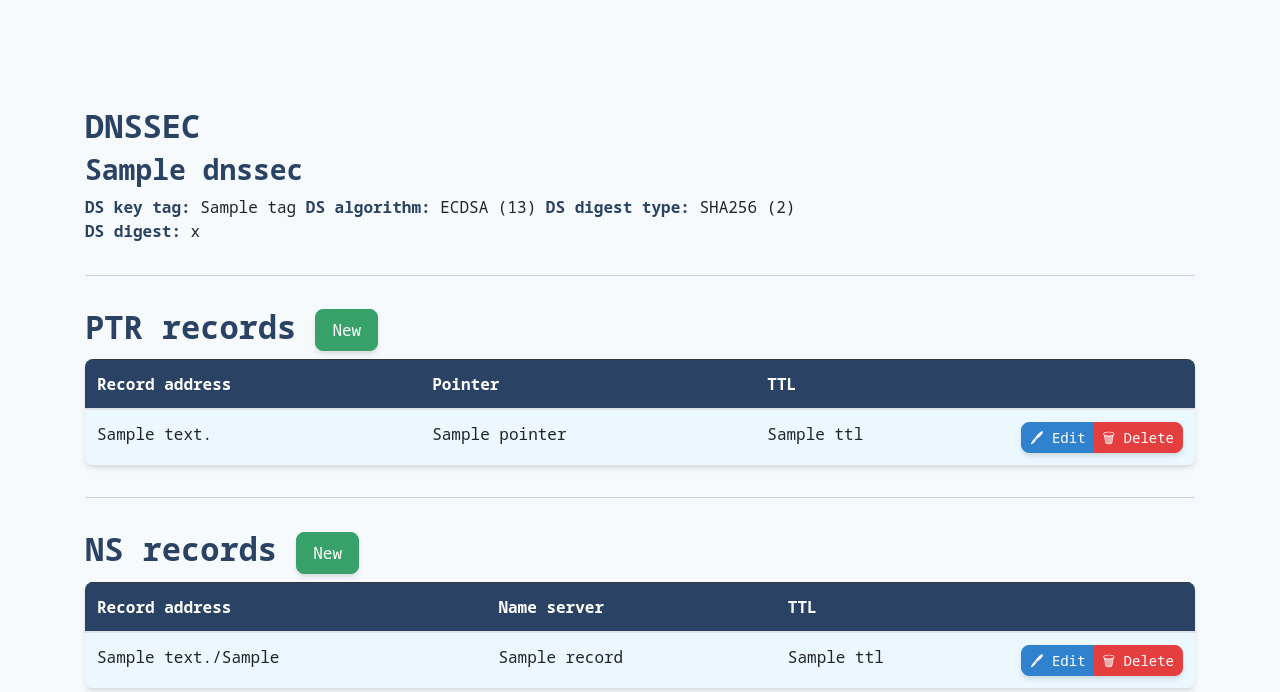
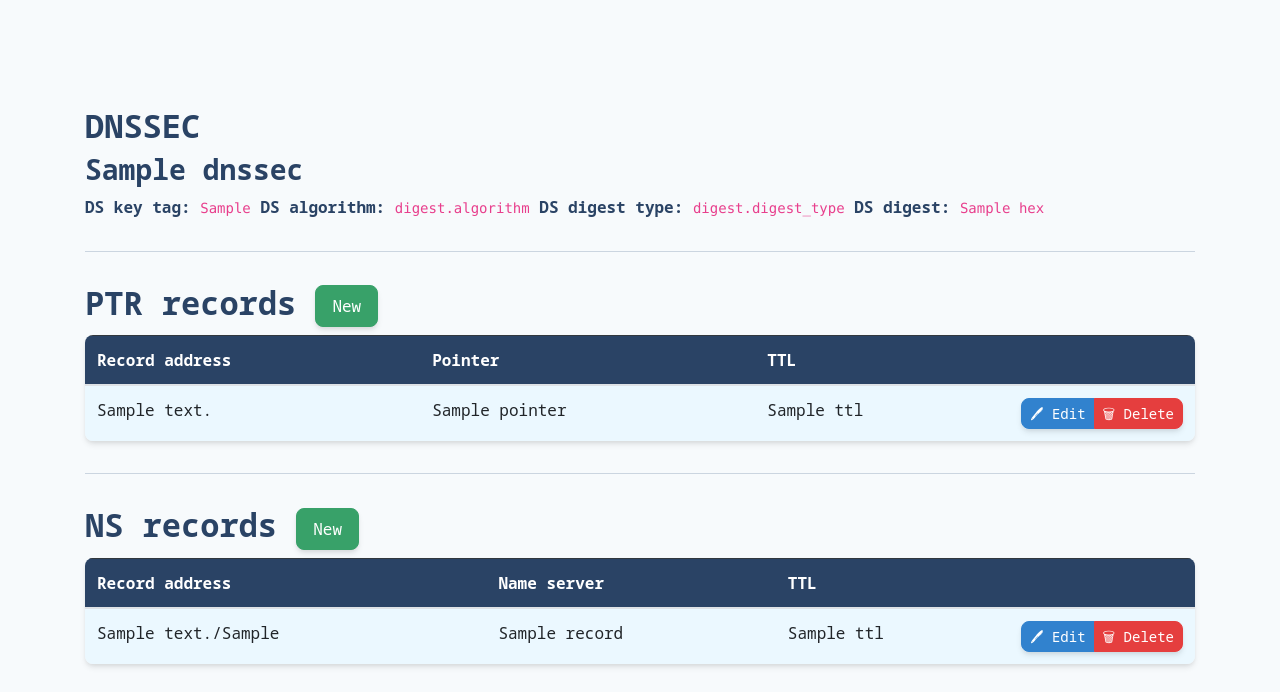
Before and after one commit to AS207960/hexdns, a Django app: template hexdns_django/dns_grpc/templates/dns_grpc/rzone/rzone.html in a window 1280 px wide. Shown: the part 268-960 px from the top of the page. Run offline with Django 3.2, Linux system fonts and the light colour scheme; the template is opened without the code that fills it: most values are stand-ins (such as "Sample title", 1, 10 or a date in 2020); parts of the project's set-up code (start-up, migrations or seed data) failed here and were passed over; some libraries are stand-ins or nearby versions; grey boxes are pictures that could not be loaded.

Commit message:
fix DS for rDNS

```diff
--- a/hexdns_django/dns_grpc/templates/dns_grpc/rzone/rzone.html
+++ b/hexdns_django/dns_grpc/templates/dns_grpc/rzone/rzone.html
@@ -34,10 +34,29 @@
             </div>
         {% endif %}
         <h2>DNSSEC</h2>
-        {% for label, dnssec in dnssec.items %}
+        {% for label, dnssec_digests in dnssec.items %}
             <h3>{{ label }}</h3>
-            <b>DS key tag:</b> {{ dnssec.tag }} <b>DS algorithm:</b> ECDSA (13) <b>DS digest type:</b> SHA256 (2)<br/>
-            <b>DS digest:</b> {{ dnssec.digest }}<br/>
+            {% for digest in dnssec_digests %}
+                <b>DS key tag:</b>
+                <code>{{ digest.key_tag }}</code>
+                <b>DS algorithm:</b>
+                {% if digest.algorithm == 13 %}
+                    ECDSA P-256 (<code>13</code>)
+                {% elif digest.algorithm == 15 %}
+                    Ed25519 (<code>15</code>)
+                {% else %}
+                    <code>digest.algorithm</code>
+                {% endif %}
+                <b>DS digest type:</b>
+                {% if digest.digest_type == 2 %}
+                    SHA-256 (<code>2</code>)
+                {% else %}
+                    <code>digest.digest_type</code>
+                {% endif %}
+                <b>DS digest:</b>
+                <code>{{ digest.digest.hex }}</code>
+                <br/>
+            {% endfor %}
         {% endfor %}
         <hr>
         <h2>PTR records <a href="{% url 'create_r_ptr_record' zone.id %}" class="btn btn-success">New</a></h2>
--- a/hexdns_django/dns_grpc/views/rzone.py
+++ b/hexdns_django/dns_grpc/views/rzone.py
@@ -36,11 +36,7 @@ def edit_rzone(request, zone_id):
 
     dnssec = {}
     for label in user_zone.dns_labels:
-        dnssec_digest, dnssec_tag = utils.make_zone_digest(label)
-        dnssec[label] = {
-            "digest": dnssec_digest,
-            "tag": dnssec_tag
-        }
+        dnssec[label] = utils.make_zone_digests(label)
 
 
     if user_zone.get_user() == request.user:
--- a/hexdns_django/kube/django.yaml
+++ b/hexdns_django/kube/django.yaml
@@ -358,6 +358,7 @@ spec:
           command: [ "/bin/bash", "-c" ]
           args:
             - |
+              rm /tmp/pod/main-terminated || true
               trap "touch /tmp/pod/main-terminated" EXIT
               sleep 15
               celery -A hexdns_django worker --loglevel=INFO -c 4
```
